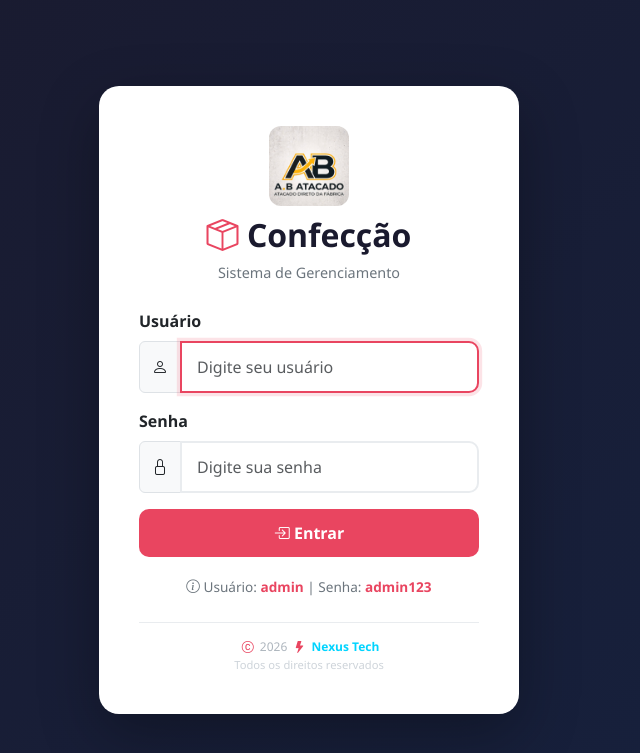
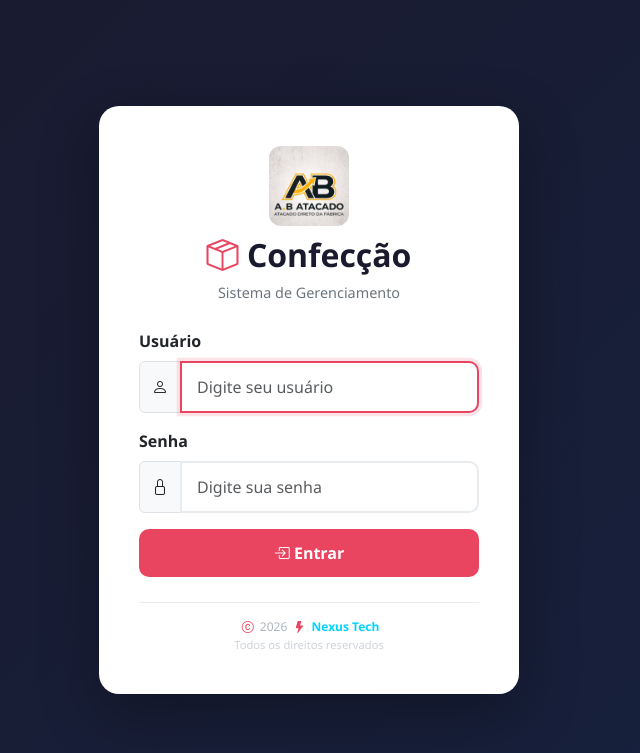
Before and after one commit to Pedr0Rh/Confec, a Flask app: page /login in a window 1280 px wide. Shown: the top 753 px of the page, without its empty margins (331-971 px from the left). Run offline with Flask 3, Linux system fonts and the light colour scheme; some libraries are stand-ins or nearby versions.

Commit message:
Login Ajustado

```diff
--- a/templates/login.html
+++ b/templates/login.html
@@ -161,10 +161,6 @@
             </button>
         </form>
 
-        <div class="footer-text">
-            <i class="bi bi-info-circle"></i> Usuário: <span>admin</span> | Senha: <span>admin123</span>
-        </div>
-
         <!-- ===== COPYRIGHT NEXUS TECH ===== -->
         <div class="copyright">
             <i class="bi bi-c-circle"></i> 2026
```
